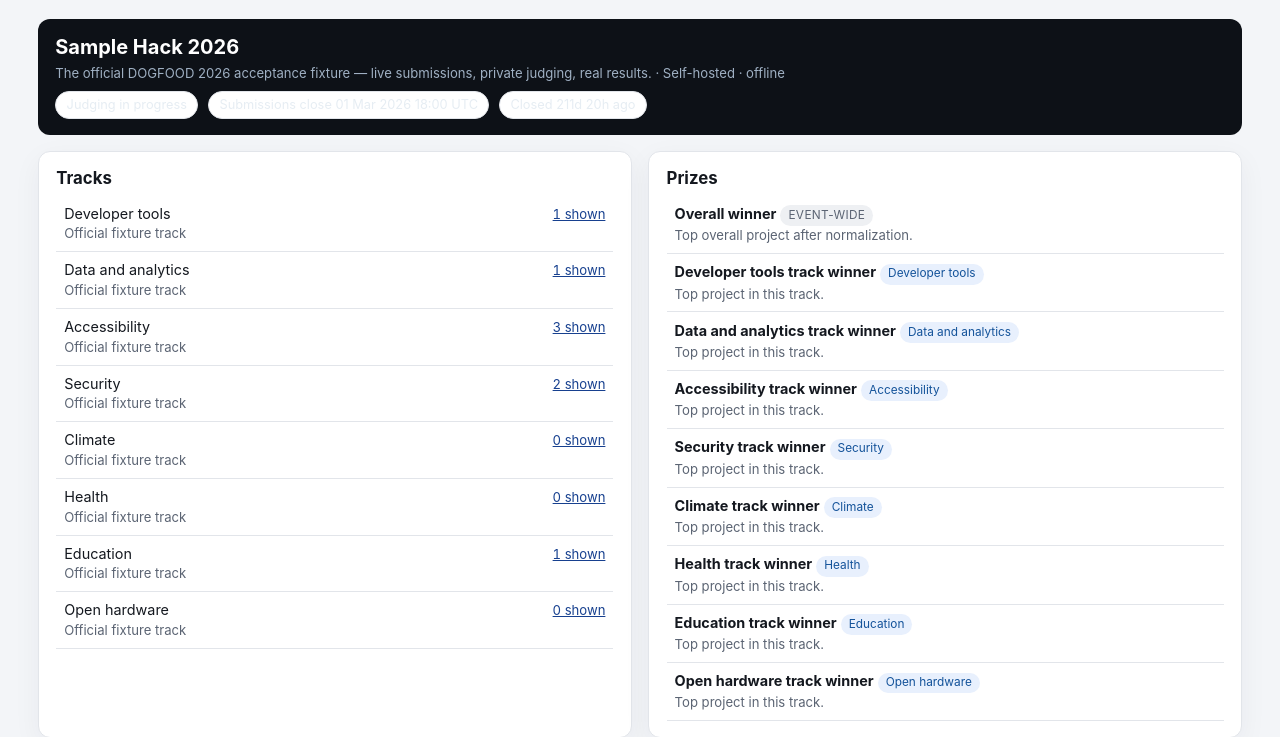
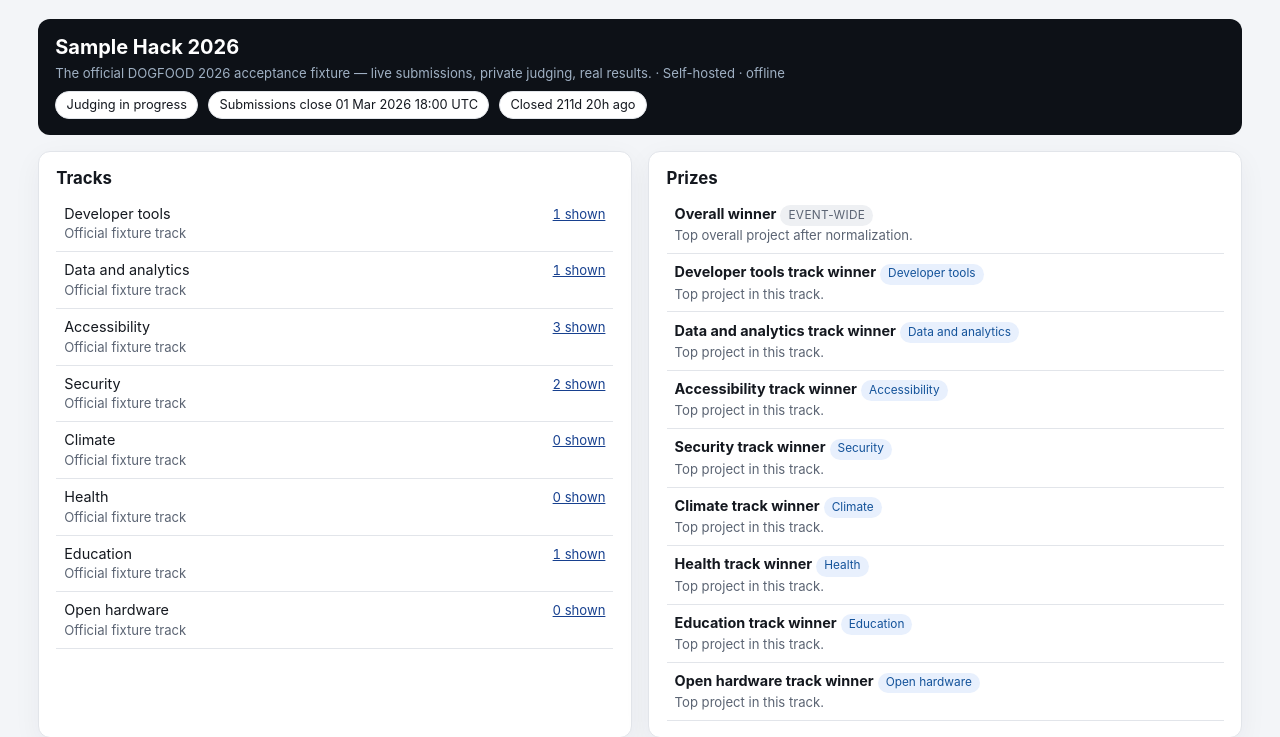
Before and after one commit to hdspandana/runbook-dogfood-2026, a Flask app: page /events/1 in a window 1280 px wide. Shown: the part 48-785 px from the top of the page. Run offline with Flask 3, Linux system fonts and the light colour scheme; data comes from the database, SQL or seed files in the repository; parts of the project's set-up code (start-up, migrations or seed data) failed here and were passed over.

Commit message:
fix: improve event chip text contrast

```diff
--- a/app/static/style.css
+++ b/app/static/style.css
@@ -173,7 +173,7 @@ details.evidence ul { margin: .35rem 0 0; padding-left: 1.1rem; font-size: .85re
 
 .overview { display: flex; gap: .5rem; flex-wrap: wrap; }
 .chip {
-  border: 1px solid var(--line); background: #fff; border-radius: 999px; padding: .2rem .65rem; font-size: .8rem;
+  border: 1px solid var(--line); background: #fff; color: var(--ink); border-radius: 999px; padding: .2rem .65rem; font-size: .8rem;
 }
 .chip b { font-variant-numeric: tabular-nums; }
 
```
